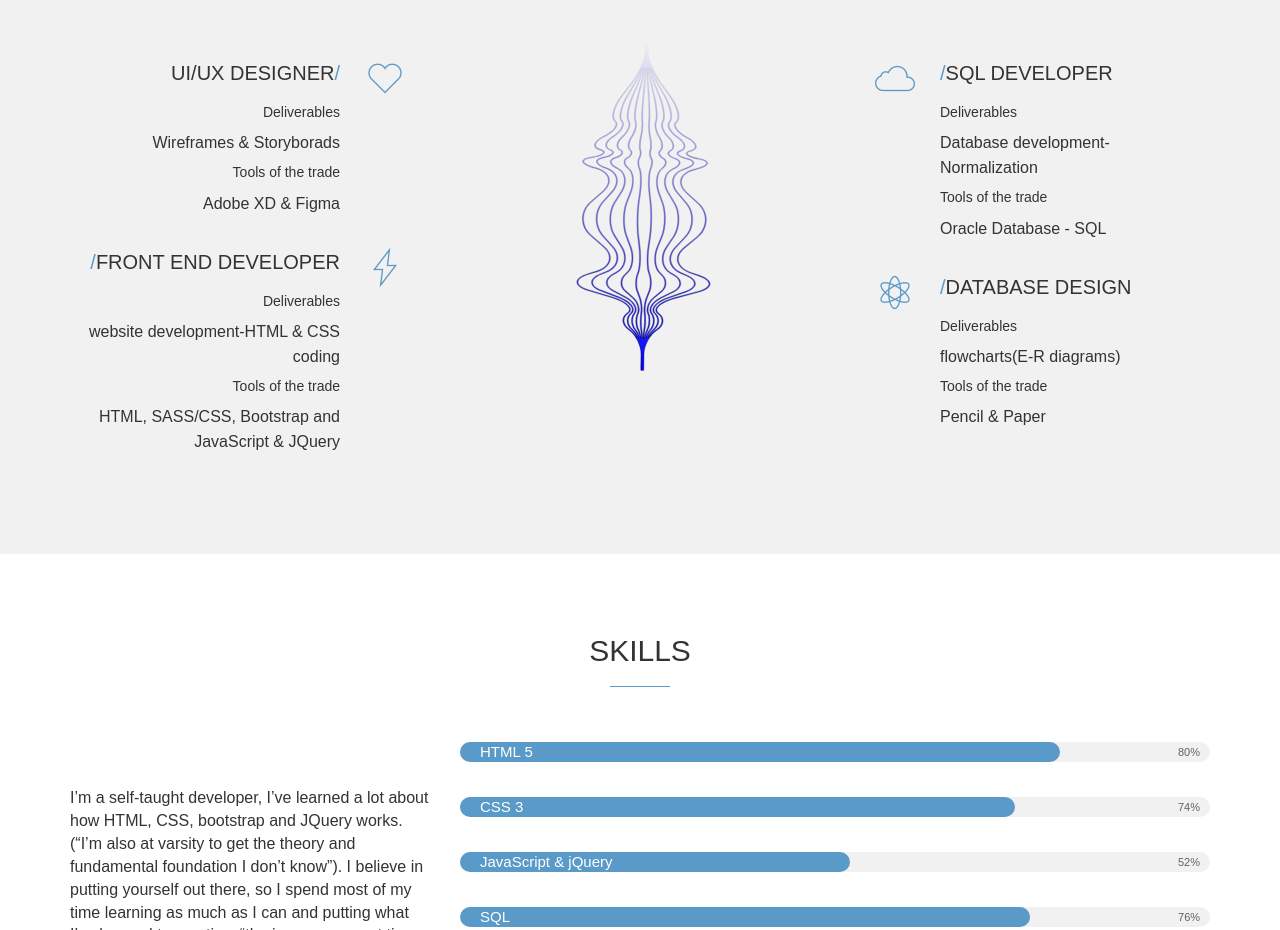
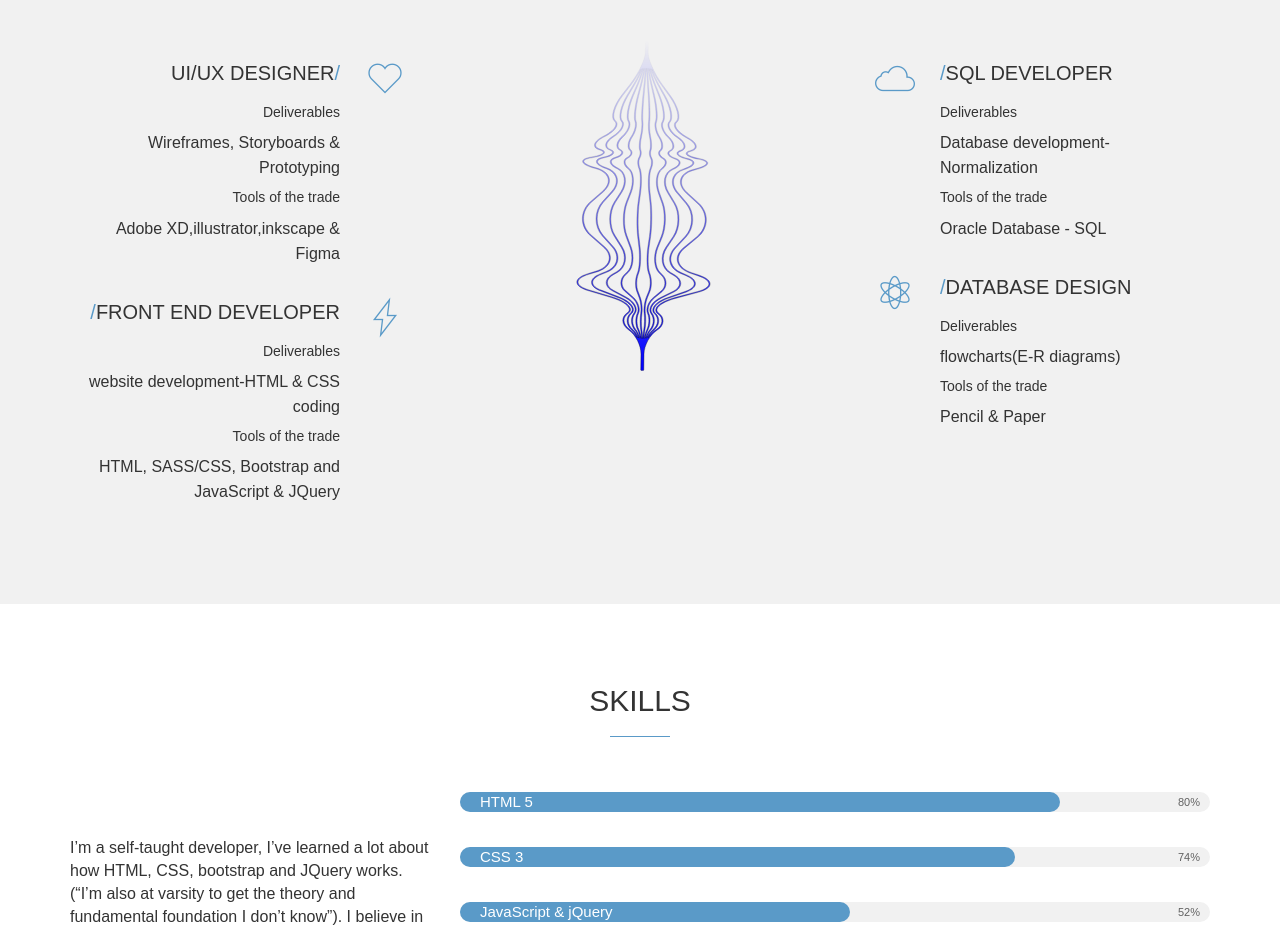
Before and after one commit to marklegend/demo_resume1, a plain HTML site: page index.html in a window 1280 px wide. Shown: the part 2581-3511 px from the top of the page. Drawn offline with Linux system fonts and the light colour scheme; animation ran at ten frames a second; files whose address does not match are found by name.

Commit message:
fixed errors

```diff
--- a/index.html
+++ b/index.html
@@ -291,9 +291,9 @@
                             <!-- FEATURE HEADING AND DESCRIPTION -->
                             <h3>UI/UX Designer<span>/</span></h3>
                             <h5>Deliverables</h5>
-                            <p>Wireframes &amp; Storyborads</p>
+                            <p>Wireframes, Storyboards &amp; Prototyping</p>
                             <h5> Tools of the trade</h5>
-                            <p>Adobe XD &amp; Figma</p>
+                            <p>Adobe XD,illustrator,inkscape &amp; Figma</p>
                         </div>
                                                     <!-- END SINGLE FEATURE -->
                             <!-- FEATURE -->
```
